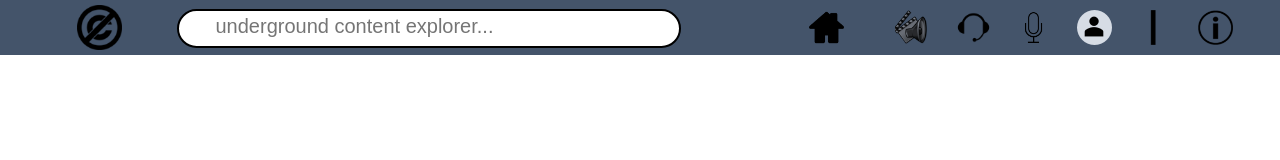
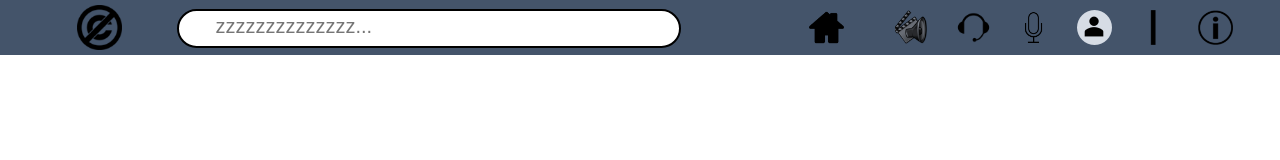
Before and after one commit to sizwembatha/cradle, a plain HTML site: page index.html in a window 1280 px wide. Drawn offline with Linux system fonts and the light colour scheme; some icons are missing.

Commit message:
Checking comming from my user kingb

```diff
--- a/index.html
+++ b/index.html
@@ -5,7 +5,7 @@
 		<meta charset="utf-8"> <!--This is the default that is being used by the website-->
 		<title>Music Cradle</title>
 		<link rel="stylesheet" href="main.css"/>
-		<link type="text/css" rel="stylesheet" href="https://cdnjs.cloudflare.com/ajax/libs/foundicons/3.0.0/foundation-icons.css" />
+
 	</head>
 
 	<body> <!--Everything that the user can see-->
@@ -16,7 +16,7 @@
 					<ul>
 						<li>
 							<form>
-								<input type="text" placeholder="   underground content explorer..." class="searchbox">
+								<input type="text" placeholder="   zzzzzzzzzzzzzz..." class="searchbox">
 							</form>
 						</li>
 							<li>
```
